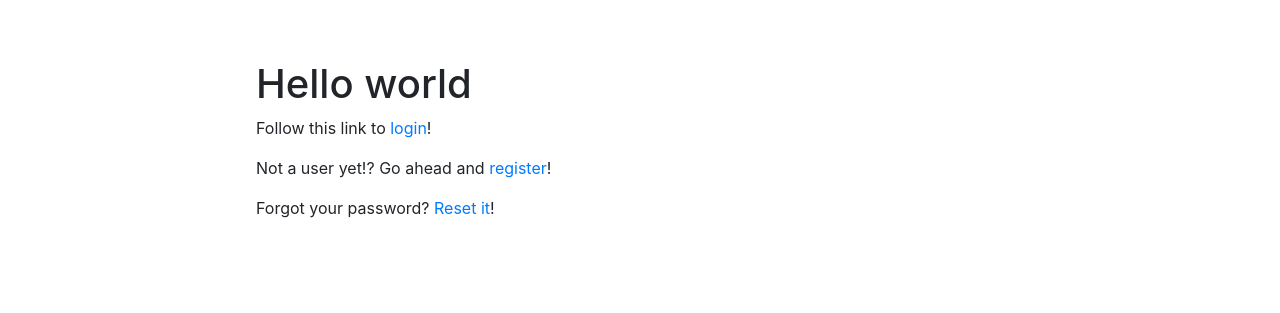
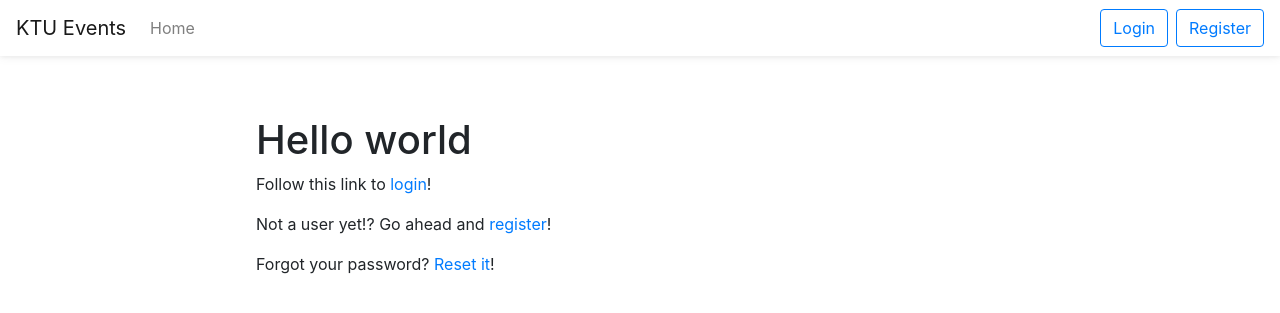
Before and after one commit to MatZil/DataDog-Projektas, a Symfony app: template templates/index.html.twig in a window 1280 px wide. Shown: the top 313 px of the page. Run offline with Twig, Linux system fonts and the light colour scheme; the template is opened without the code that fills it, so the values that code supplies are empty; some libraries are stand-ins or nearby versions.

Commit message:
Add navigation bar

```diff
--- a/public/css/main.css
+++ b/public/css/main.css
@@ -1,10 +1,10 @@
-body {
+.content {
     width: 60%;
     margin: 60px auto auto;
 }
 
 @media (max-width: 600px) {
-    body{
+    .content {
         width: 95%;
     }
 }
@@ -13,3 +13,12 @@ body {
     max-width: 360px;
     margin: auto;
 }
+
+.navbar {
+    /*box-shadow: 0 1px 6px 0px rgba(0, 0, 0, .12);*/
+    box-shadow: 0 1px 4px 0px rgba(0, 0, 0, .06), 0 2px 10px 0 rgba(0, 0, 0, .05);
+}
+
+.mr--1 {
+    margin-right: -.25rem !important;
+}
--- a/templates/base.html.twig
+++ b/templates/base.html.twig
@@ -2,14 +2,71 @@
 <html>
 <head>
     <meta charset="UTF-8">
+    <meta name="viewport" content="width=device-width, initial-scale=1, shrink-to-fit=no">
     <title>{% block title %}Welcome!{% endblock %}</title>
     {% block stylesheets %}
         <link rel="stylesheet" href="https://stackpath.bootstrapcdn.com/bootstrap/4.3.1/css/bootstrap.min.css" integrity="sha384-ggOyR0iXCbMQv3Xipma34MD+dH/1fQ784/j6cY/iJTQUOhcWr7x9JvoRxT2MZw1T" crossorigin="anonymous">
+        <link href="https://fonts.googleapis.com/icon?family=Material+Icons+Outlined" rel="stylesheet">
         <link rel="stylesheet" href="{{ asset('css/main.css') }}">
     {% endblock %}
 </head>
 <body>
-{% block body %}{% endblock %}
+{% block navbar %}
+    <header class="navbar navbar-expand navbar-light bg-white sticky-top">
+        <a class="navbar-brand" href="{{ path('index') }}">KTU Events</a>
+        <ul class="navbar-nav mr-auto">
+            <li class="nav-item">
+                <a class="nav-link" href="{{ path('index') }}">Home</a>
+            </li>
+        </ul>
+
+        <ul class="navbar-nav">
+            {% if not app.user %}
+                <li class="nav-item mr-2">
+                    <a class="btn btn-outline-primary" href="{{ path('app_login') }}">Login</a>
+                </li>
+                <li class="nav-item">
+                    <a class="btn btn-outline-primary" href="{{ path('app_register') }}">Register</a>
+                </li>
+            {% else %}
+                <li class="nav-item dropdown">
+                    <a class="btn btn-outline-primary d-flex" href="#" data-toggle="dropdown" data-reference="10,20">
+                        <i class="material-icons-outlined mr-1">account_circle</i>
+                        <span>{{ app.user.firstName }}</span>
+                    </a>
+
+                    <div class="dropdown-menu dropdown-menu-right mt-3 mr--1">
+                        <a class="dropdown-item d-flex" href="#">
+                            <span class="mr-auto">Profile</span>
+                            <i class="material-icons-outlined ml-2">account_box</i>
+                        </a>
+                        {% if is_granted('ROLE_ADMIN') %}
+                            <div class="dropdown-divider"></div>
+                            <a class="dropdown-item d-flex" href="{{ path('app_newEvent') }}">
+                                <span class="mr-auto">New Event</span>
+                                <i class="material-icons-outlined ml-2">add</i>
+                            </a>
+                            <a class="dropdown-item d-flex" href="{{ path('app_userList') }}">
+                                <span class="mr-auto">Users list</span>
+                                <i class="material-icons-outlined ml-2">people</i>
+                            </a>
+                        {% endif %}
+                        <div class="dropdown-divider"></div>
+                        <a class="dropdown-item d-flex" href="{{ path('app_logout') }}">
+                            <span class="mr-auto">Logout</span>
+                            <i class="material-icons-outlined ml-2">exit_to_app</i>
+                        </a>
+                    </div>
+                </li>
+            {% endif %}
+        </ul>
+    </header>
+{% endblock %}
+
+<div class="content">
+    {% block body %}{% endblock %}
+</div>
+
 {% block javascripts %}
     <script src="https://code.jquery.com/jquery-3.3.1.slim.min.js" integrity="sha384-q8i/X+965DzO0rT7abK41JStQIAqVgRVzpbzo5smXKp4YfRvH+8abtTE1Pi6jizo" crossorigin="anonymous"></script>
     <script src="https://cdnjs.cloudflare.com/ajax/libs/popper.js/1.14.7/umd/popper.min.js" integrity="sha384-UO2eT0CpHqdSJQ6hJty5KVphtPhzWj9WO1clHTMGa3JDZwrnQq4sF86dIHNDz0W1" crossorigin="anonymous"></script>
```
